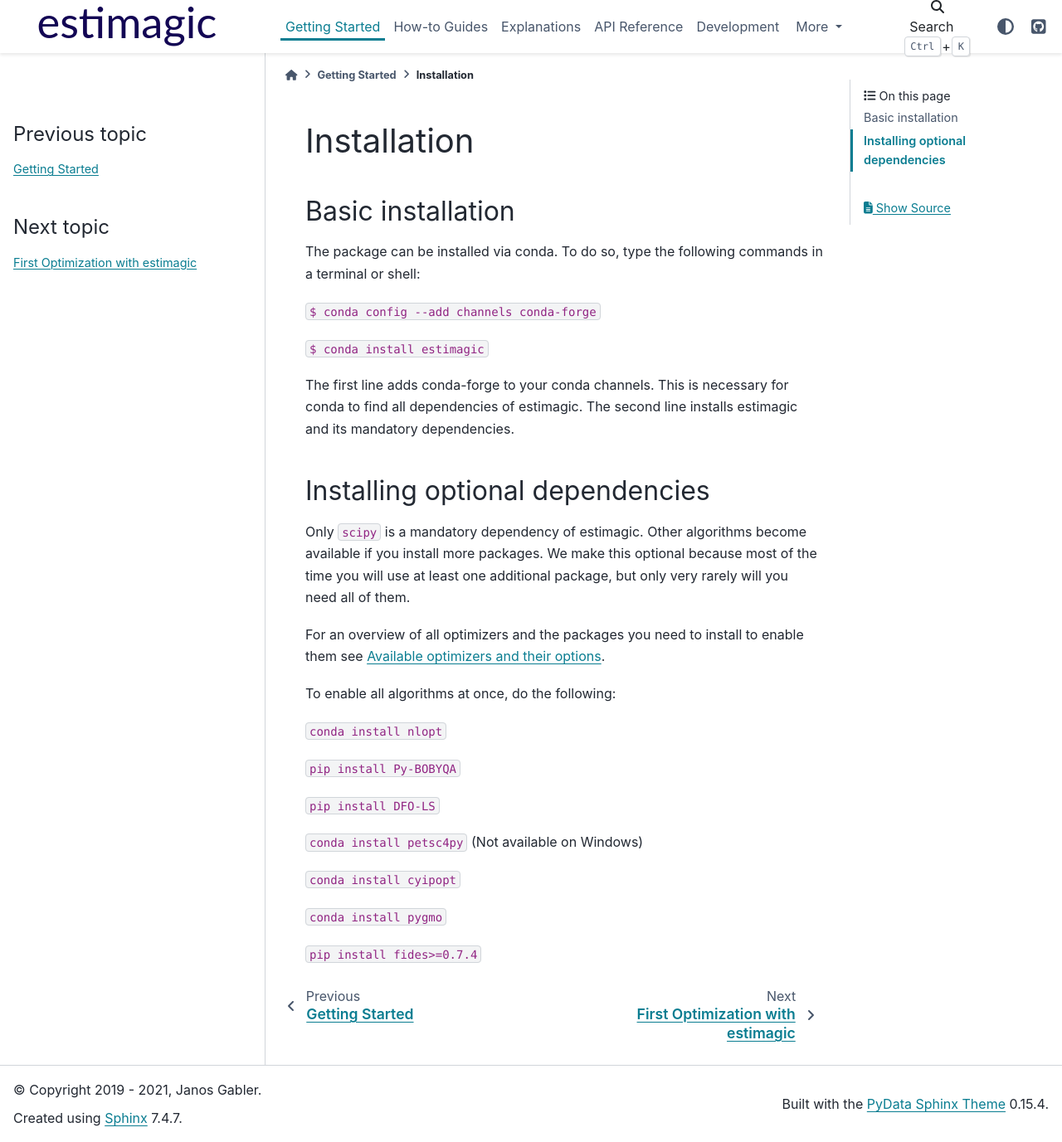
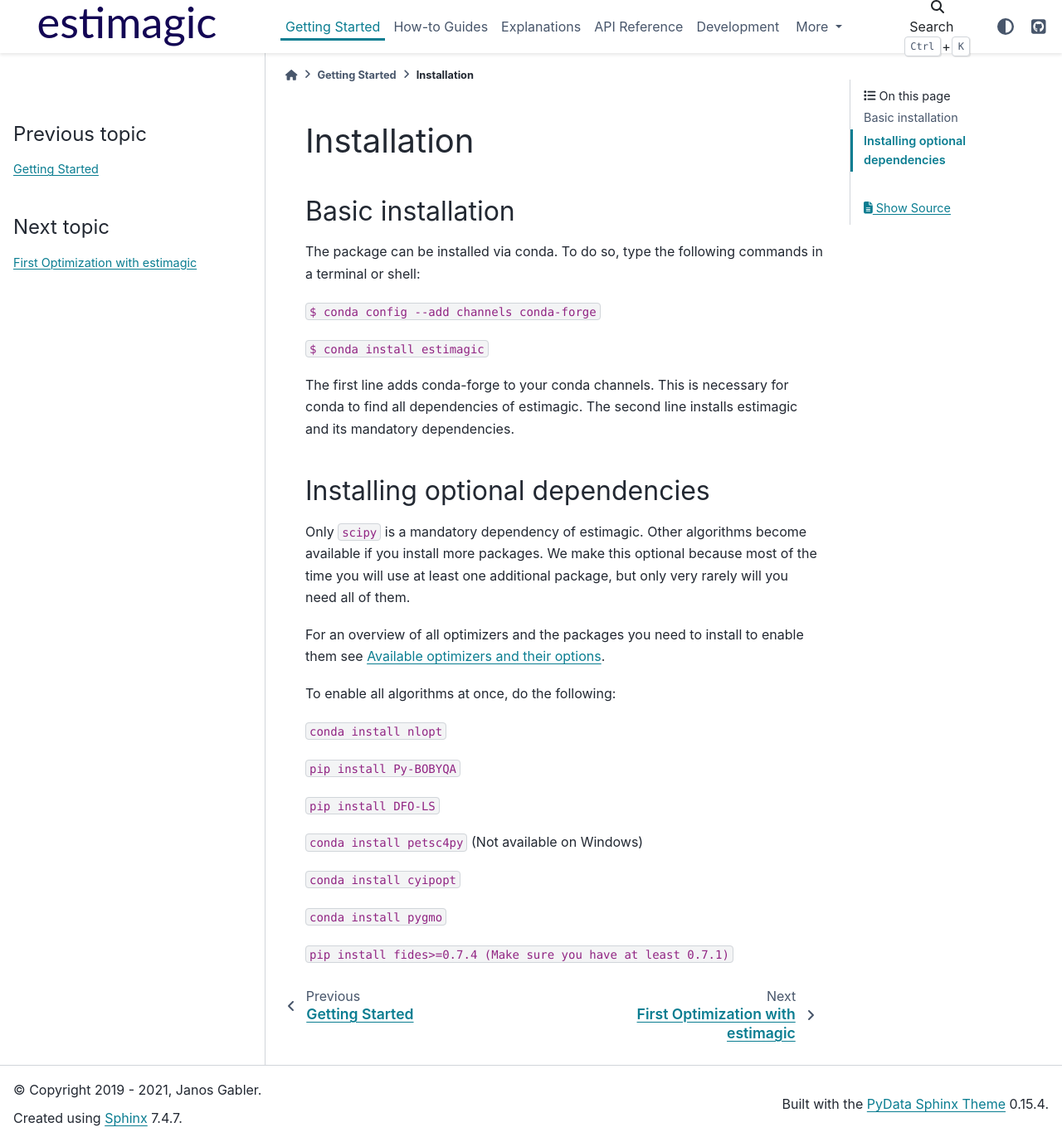
Before and after one commit to optimagic-dev/optimagic, a Sphinx documentation site: the page built from docs/source/getting_started/installation.rst, in a window 1280 px wide and 1377 px high. Shown: the whole window at 83% size. Built offline with Sphinx 7.4.7 and the PyData theme 0.15.4, drawn with Linux system fonts in a browser that asks for light colours; pages that are not in the unit, such as notebooks, are missing from menus.

Commit message:
Verify current code works with 0.7.1 and add comment to have at least 0.7.1 back in.

```diff
--- a/README.rst
+++ b/README.rst
@@ -125,7 +125,7 @@ To enable all algorithms at once, do the following:
 
 ``conda install pygmo``
 
-``pip install fides>=0.7.4``
+``pip install fides>=0.7.4 (Make sure you have at least 0.7.1)``
 
 
 
--- a/docs/source/getting_started/installation.rst
+++ b/docs/source/getting_started/installation.rst
@@ -45,4 +45,4 @@ To enable all algorithms at once, do the following:
 
 ``conda install pygmo``
 
-``pip install fides>=0.7.4``
+``pip install fides>=0.7.4 (Make sure you have at least 0.7.1)``
--- a/docs/source/how_to_guides/optimization/how_to_specify_algorithm_and_algo_options.rst
+++ b/docs/source/how_to_guides/optimization/how_to_specify_algorithm_and_algo_options.rst
@@ -2680,7 +2680,7 @@ The Fides Optimizer
 estimagic supports the `Fides Optimizer
 <https://fides-optimizer.readthedocs.io/en/latest>`_. To use Fides, you need to have
 `the fides package <https://github.com/fides-dev/fides>`_ installed (``pip install
-fides>=0.7.4``).
+fides>=0.7.4``, make sure you have at least 0.7.1).
 
 
 .. warning::
```
